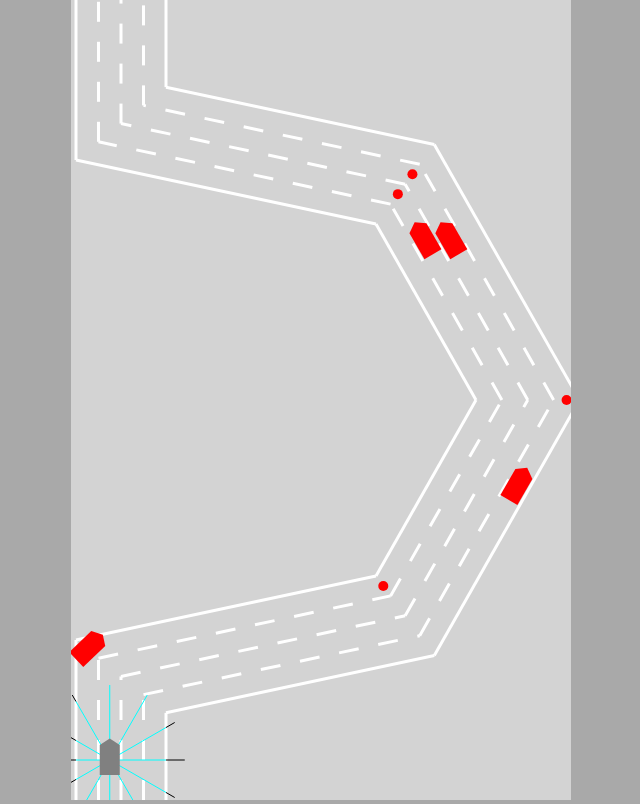
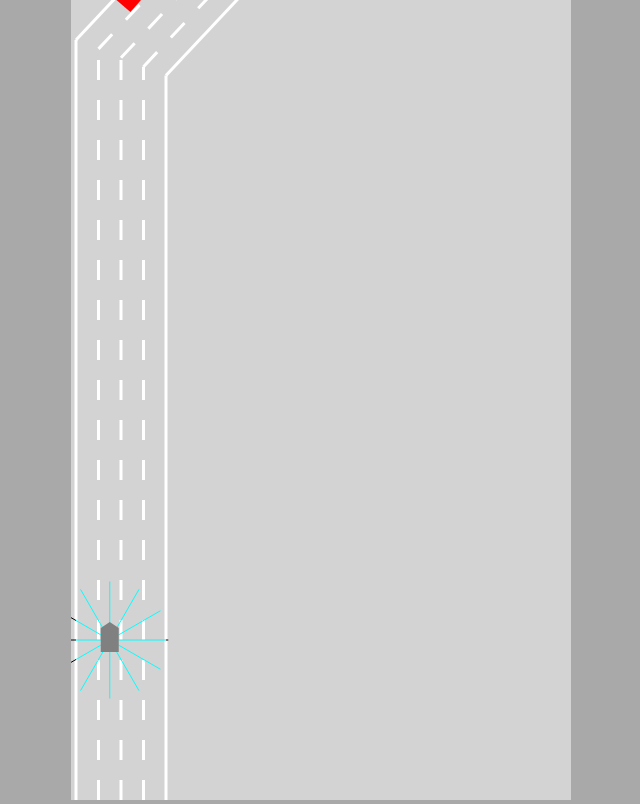
Before and after one commit to richy1623/Javascript-Neural-Network-Cars, a plain HTML site: page index.html in a window 1280 px wide. Shown: the whole page, without its empty margins (319-959 px from the left). Drawn offline with Linux system fonts and the light colour scheme.

Commit message:
added car obstacle spawning and transfromed the canvas to be centered on the car

```diff
--- a/AbstractCar.js
+++ b/AbstractCar.js
@@ -109,4 +109,8 @@ class AbstractCar {
   getBoundries(){
     return this.boundries;
   }
+
+  modifySpeed(modifier){
+    this.MAXSPEED*=modifier;
+  }
 }
--- a/CarObstacle.js
+++ b/CarObstacle.js
@@ -1,7 +1,7 @@
 class CarObstacle extends AbstractCar{
   constructor(x, y, width, height, collisionManager, lane, road){
     super(0, y, width, height, collisionManager);
-    const pos = road.getLaneCenterPoint(y, lane)
+    const pos = road.getLaneCenterPoint(y, lane);
     this.x = pos.x;
     this.y = pos.y;
 
--- /dev/null
+++ b/CarObstacleSpawner.js
@@ -0,0 +1,79 @@
+class CarObstacleSpawner{
+  constructor(carWidth, carHeight, lanes, screenHeight, canvasHeight, road, collisionManager, car){
+    this.carWidth = carWidth;
+    this.carHeight = carHeight;
+    this.lanes = lanes;
+    this.screenHeight = screenHeight;
+    this.canvasHeight = canvasHeight;
+
+    this.road = road;
+    this.collisionManager = collisionManager;
+    this.car = car;
+    this.carObstacles = [];
+    // for(let i=0;i<5;i++){
+    //   this.addCarObstacle()
+    // }
+
+    this.frame = 10000000;
+
+    this.spawnBelowPoint = Math.max(road.borders[0][0].y+road.borders[1][0].y, road.borders[0][1].y+road.borders[1][1].y)/2;
+    this.spawnBelow = false;
+    this.maxSpawns = 3;
+    this.skipSpawn=false;
+  }
+
+  addCarObstacle(y=Math.floor(this.canvasHeight*Math.random()), lane=Math.floor(this.lanes*Math.random())){
+    // console.log(y, this.canvasHeight);
+    const carObstacle = new CarObstacle(0,y,this.carWidth,this.carHeight, collisionManager, lane%4, road);
+    this.carObstacles.push(carObstacle);
+    carObstacle.modifySpeed(lerp(0.5,2,lane/this.lanes));
+    this.collisionManager.addCollider(carObstacle);
+  }
+
+  spawnCarObstacle(){
+    if(Math.random()<0.2) return;
+    if(this.maxSpawns>0){
+      if(!this.skipSpawn){
+        const spawnStartPoint = !this.spawnBelow ? 2 : this.road.getCurrentBorderSegmentZone(this.car.y)+3;
+        for(let i = spawnStartPoint;i<this.road.borders.length-1;i++){
+          for(let j=0;j<this.lanes;j++){
+            this.addCarObstacle(this.road.borders[i][0].y, j);
+          }
+        }
+        this.maxSpawns--;
+      }
+      this.skipSpawn = !this.skipSpawn;
+    }else{
+      if(!this.spawnBelow){
+        for(let j=0;j<this.lanes;j++){
+          this.addCarObstacle(this.road.borders[2][0].y, j);
+        }
+      }
+    }
+    this.spawnBelow = this.spawnBelow || (this.car.y<this.spawnBelowPoint);
+    if(this.spawnBelow){
+      for(let j=0;j<this.lanes;j++){
+        if(Math.random()>(j+1)/this.lanes) continue;
+        this.addCarObstacle(this.road.borders[0][0].y, j);
+      }
+    }
+  }
+
+  update(){
+    if(this.frame>165){
+      this.frame = 0;
+      this.spawnCarObstacle();
+    }
+    this.frame++;
+
+    for(const carObstacle of this.carObstacles){
+      carObstacle.update();
+    }
+  }
+
+  draw(ctx){
+    for(const carObstacle of this.carObstacles){
+      carObstacle.draw(ctx);
+    }
+  }
+}
--- a/index.html
+++ b/index.html
@@ -17,6 +17,7 @@
     <script type="text/javascript" src="AbstractCar.js"></script>
     <script type="text/javascript" src="Car.js"></script>
     <script type="text/javascript" src="CarObstacle.js"></script>
+    <script type="text/javascript" src="CarObstacleSpawner.js"></script>
     <script type="text/javascript" src="main.js"></script>
   </body>
 </html>
--- a/main.js
+++ b/main.js
@@ -1,22 +1,20 @@
 const canvas=document.getElementById("canvas");
-canvas.height=window.innerHeight;
+canvas.height=window.innerHeight*5;
 canvas.width=500;
 
 const ctx = canvas.getContext("2d");
+
+const numLanes = 4;
 //const road = new Road(0, canvas.width, 0.5, canvas.height, undefined, [{x:0,y:0}, {x:0, y:0.2}, {x:0.5, y:0.8}, {x:0.5, y:1}]);
-const road = new Road(0, canvas.width, 0.2, canvas.height, undefined, [{x:0,y:0}, {x:0, y:0.2}, {x:0.6, y:0.28}, {x:0.8, y:0.5}, {x:0.6, y:1-0.28}, {x:0, y:0.80}, {x:0, y:1}]);
+const road = new Road(0, canvas.width, 0.2, canvas.height, numLanes, [{x:0,y:0}, {x:0, y:0.2}, {x:0.6, y:0.28}, {x:0.8, y:0.5}, {x:0.6, y:1-0.28}, {x:0, y:0.80}, {x:0, y:1}]);
 // const road = new Road(0, canvas.width, 1, canvas.height, undefined);
 const collisionManager = new CollisionManager();
 collisionManager.addCollider(road);
-const car = new Car(road.getLaneCenter(),canvas.height*0.95,20,30, collisionManager);
-const carObstacles = [];
 
-const numObstacleCars = 5;
-for(let i=0;i<numObstacleCars;i++){
-  const carObstacle = new CarObstacle(0,canvas.height*i/(numObstacleCars),20,30, collisionManager, i%4, road);
-  carObstacles.push(carObstacle);
-  collisionManager.addCollider(carObstacle);
-}
+const carWidth = road.getLaneWidth()*0.8;
+const carHeight = carWidth*1.3;
+const car = new Car(road.getLaneCenter(), canvas.height*0.95, carWidth, carHeight, collisionManager);
+const carObstacleSpawner = new CarObstacleSpawner(carWidth, carHeight, 4, window.innerHeight, canvas.height, road, collisionManager, car);
 
 //DEBUGING PAUSE
 let stop = false;
@@ -36,12 +34,11 @@ function animate(){
     return;
   }
   canvas.height = window.innerHeight;
+  ctx.transform(1,0,0,1,0,-car.y+canvas.height*0.8);
   road.draw(ctx);
+  carObstacleSpawner.update();
+  carObstacleSpawner.draw(ctx);
   car.update();
   car.draw(ctx);
-  for(const carObstacle of carObstacles){
-    carObstacle.draw(ctx);
-    carObstacle.update();
-  }
   requestAnimationFrame(animate);
 }
```
